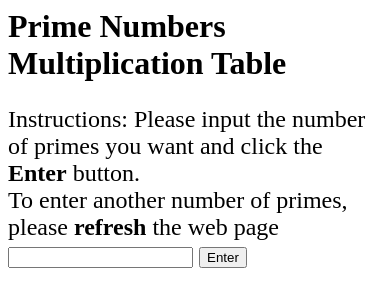
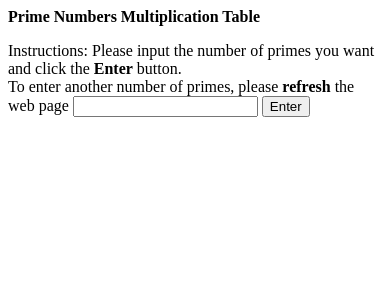
Before and after one commit to ukshedrack/LixyTech, a plain HTML site: page index.html in a window 390 px wide. Drawn offline with Linux system fonts and the light colour scheme.

Commit message:
third commit

```diff
--- a/style.css
+++ b/style.css
@@ -43,5 +43,9 @@ td:first-child{
 @media only screen and (max-width: 800px){
 	h1{
 		margin: auto;
+		font-size: 1em;
+	}
+	p{
+		font-size: 1em;
 	}
 }
```
